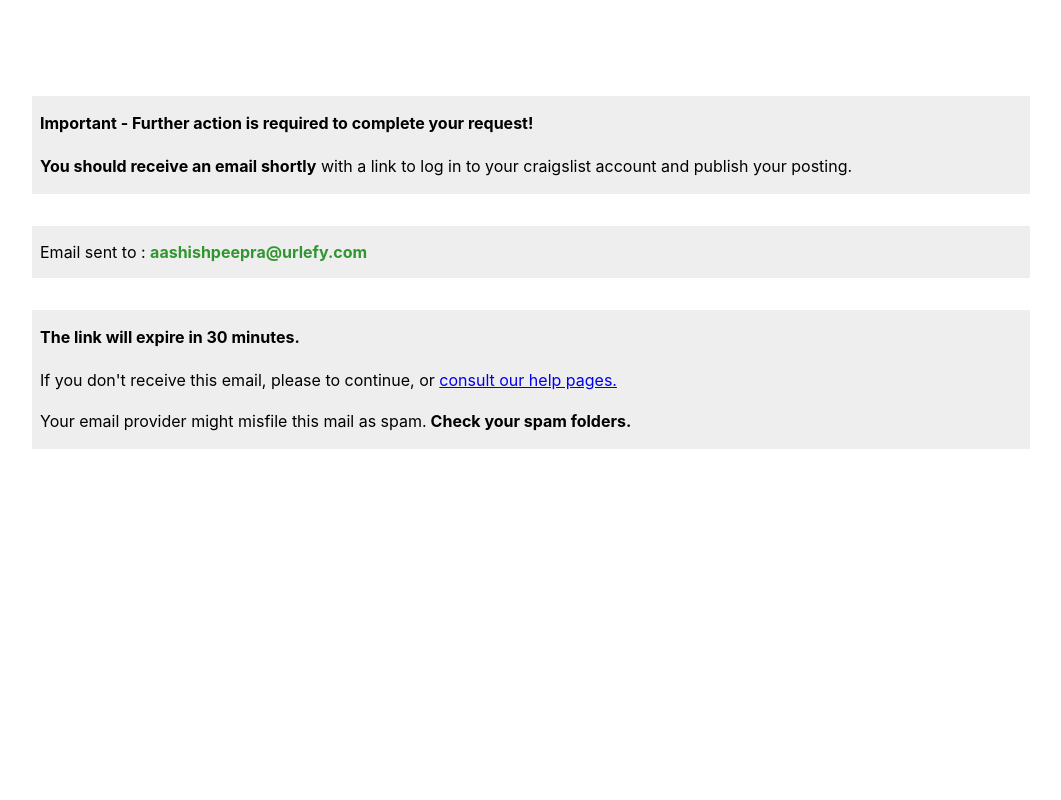
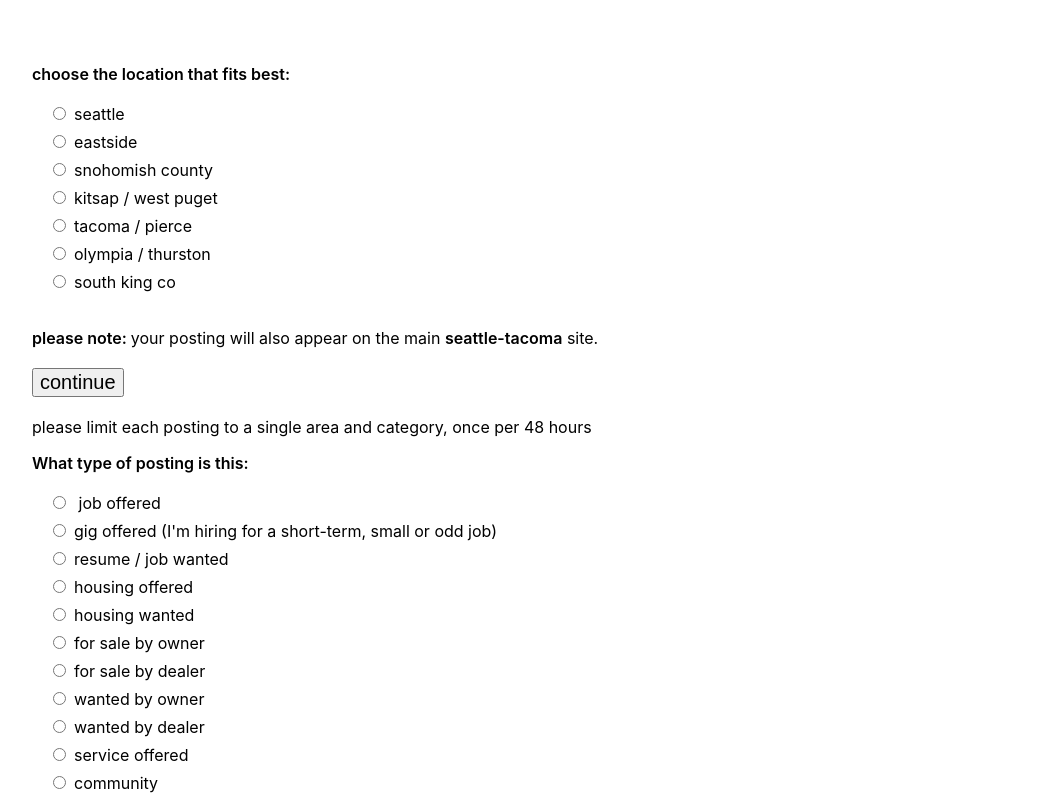
Before and after one commit to aashishpeepra/craiglist, a Next.js app: page /post in a window 1280 px wide. Shown: the top 800 px of the page, without its empty margins (109-1170 px from the left). Built offline with nearby package versions, Linux system fonts and the light colour scheme.

Commit message:
everything openend on /post

```diff
--- a/pages/post/index.js
+++ b/pages/post/index.js
@@ -137,14 +137,26 @@ export default function PostPage() {
   };
   return (
     <section id="post-section" className={styles.post}>
-      {/* {chooseForm(
-        current,
+      {chooseForm(
+        "subarea",
         state,
         (e) => {checkBoxChange(e,state,setState)},
         () => setCurrent("type")
-      )} */}
-      {/* <LargeField/> */}
-      {/* <Unpushlished/> */}
+      )}
+      {chooseForm(
+        "type",
+        state,
+        (e) => {checkBoxChange(e,state,setState)},
+        () => setCurrent("type")
+      )}
+      {chooseForm(
+        "cat",
+        state,
+        (e) => {checkBoxChange(e,state,setState)},
+        () => setCurrent("type")
+      )}
+      <LargeField/>
+      <Unpushlished/>
       <EmailUpdates/>
     </section>
   );
```
